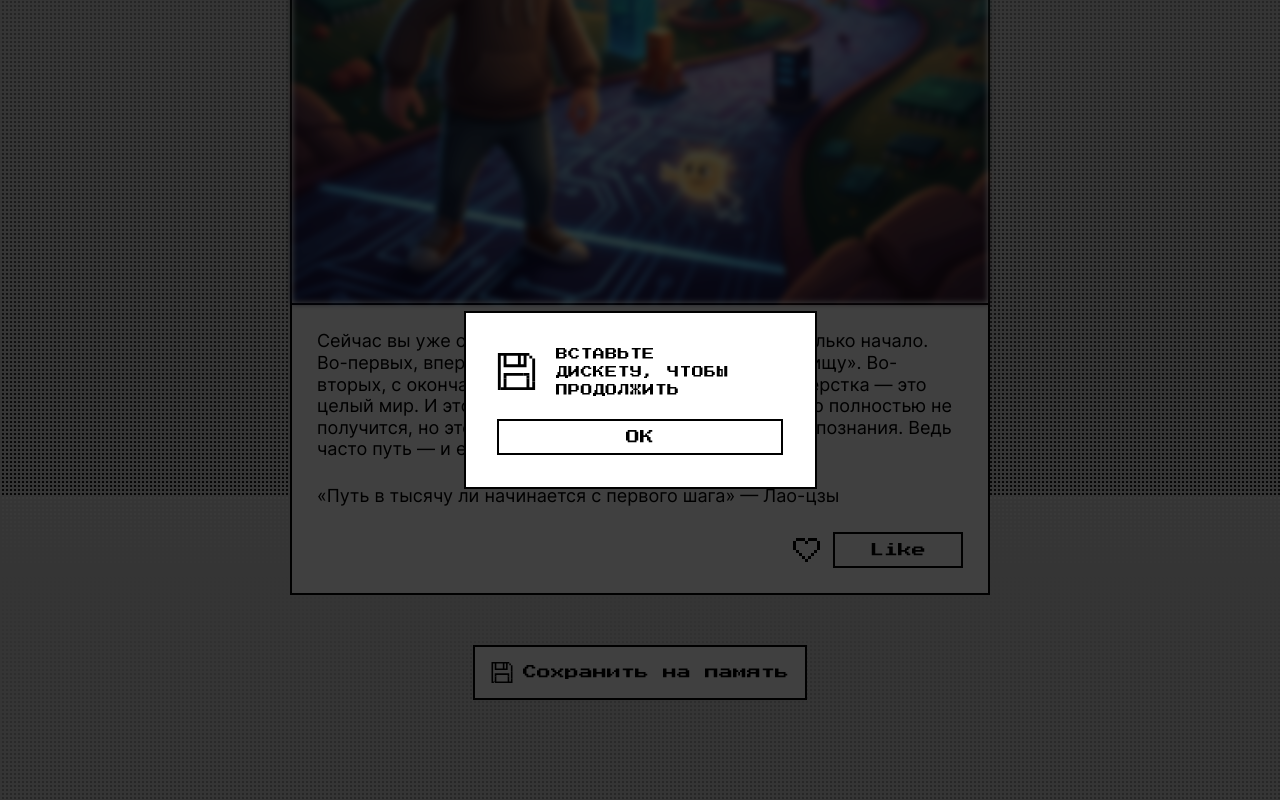
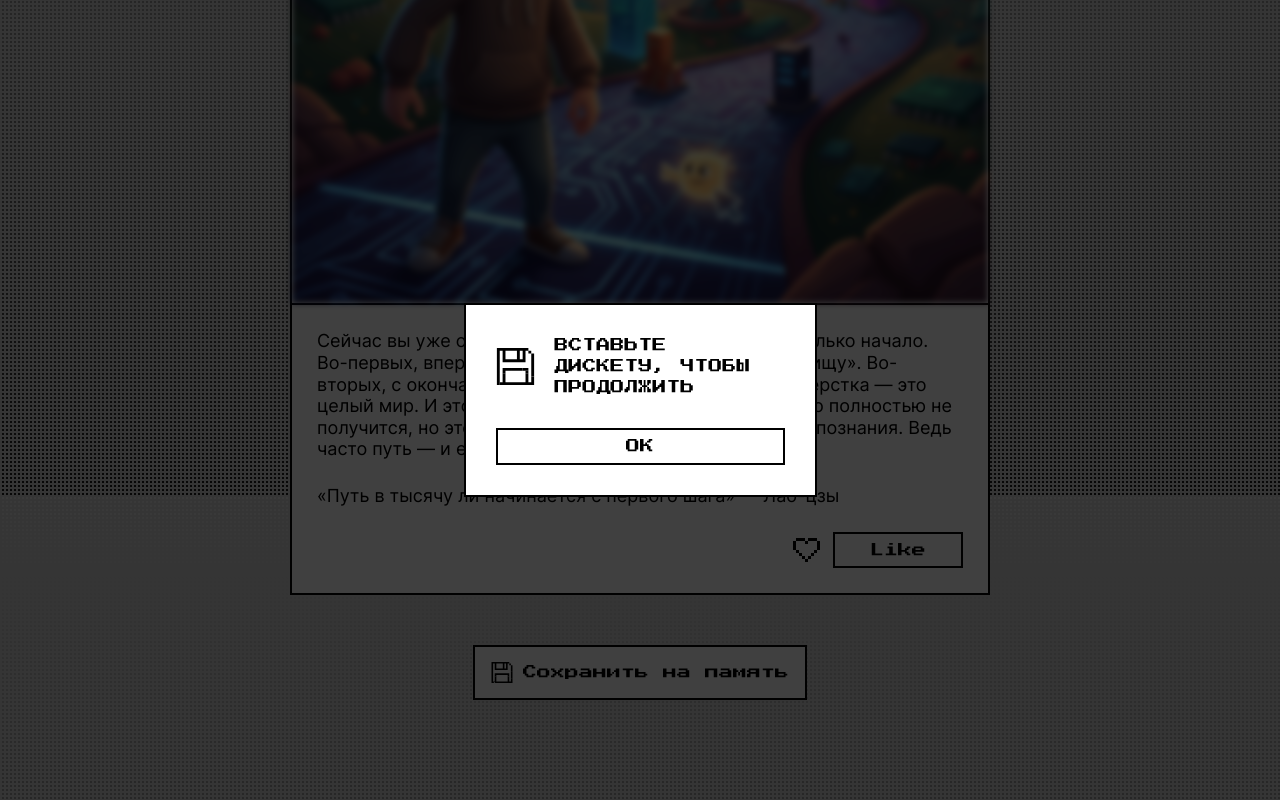
Before and after one commit to BongoBongo78/zakrivayuschiy-teg-f, a plain HTML site: page index.html in a window 1280 px wide. Both pictures are taken after a click on the button "Сохранить на память". Shown: the part 8305-9105 px from the top of the page. Drawn offline with Linux system fonts and the light colour scheme; a script that the page names is missing.

Commit message:
Версия 3.0

```diff
--- a/styles/style.css
+++ b/styles/style.css
@@ -178,10 +178,8 @@
   letter-spacing: 0;
   text-transform: uppercase;
   color: #000;
-}
 
-/* Фоллбэк-обводка через тень (поддерживается везде) */
-.page-cards__item-label {
+  /* Фоллбэк-обводка через тень (поддерживается везде) */
   text-shadow:
     1px 0 0 var(--label-stroke-color),
     -1px 0 0 var(--label-stroke-color),
@@ -235,6 +233,11 @@
   background: #fff;
   color: #000;
   cursor: pointer;
+  position: relative;
+  overflow: hidden;
+  outline: none;
+  transition: box-shadow 0.3s ease;
+  z-index: 0;
 }
 
 /* Фиксируем ширину кнопки Like, чтобы текст Like/Unlike не менял размер кнопки */
@@ -283,11 +286,11 @@
   font-size: 14px;
   line-height: 0.9;
   letter-spacing: 0;
-}
-
-/* Текст кнопок для анимаций и скриптов */
-.button__text {
   display: inline-block;
+  position: relative;
+  z-index: 1;
+  color: #fff;
+  mix-blend-mode: difference;
 }
 
 /* Блок действий страницы */
@@ -329,15 +332,6 @@
   text-transform: none;
 }
 
-/* Эффекты для всех текстовых кнопок */
-.btn {
-  position: relative;
-  overflow: hidden;
-  outline: none;
-  transition: box-shadow 0.3s ease;
-  z-index: 0;
-}
-
 /* Тень при фокусе (2px 2px 0, цвет = currentColor) */
 .btn:focus-visible {
   box-shadow: 2px 2px 0 currentColor;
@@ -358,14 +352,6 @@
   transform: translateX(0);
 }
 
-/* Текст и иконка поверх, с режимом смешивания difference */
-.btn .button__text {
-  position: relative;
-  z-index: 1;
-  color: #fff;
-  mix-blend-mode: difference;
-}
-
 /* Поддерживаем читаемость иконки на тёмном оверлее без фильтров */
 .btn:hover .save-icon,
 .btn:focus-visible .save-icon {
@@ -382,7 +368,6 @@
   stroke: none;
 }
 
-
 /* Размер иконки в модальном окне по макету: 39×39px */
 .modal .save-icon {
   width: 39px;
@@ -398,21 +383,20 @@
   background: transparent;
 }
 
+/* Модальное окно */
 .modal[open] {
   display: grid;
   grid-template-columns: auto 1fr;
-  gap: clamp(12px, 3vw, 20px);
+  column-gap: 20px;
+  row-gap: 30px;
   background: #fff;
   color: #000;
   border: 2px solid #000;
-  /* Динамические паддинги: 40px на 375px, ~30px на десктопе */
-  padding: clamp(30px, calc(40px + (100vw - 375px) * -0.00939), 40px);
-  /* Размер модалки: увеличим минимальную ширину, чтобы текст не уходил в 4-ю строку */
-  inline-size: clamp(320px, 40vw, 353px);
-  max-inline-size: 95vw;
+  padding-block: 30px;
+  padding-inline: 30px;
   box-sizing: border-box;
-  /* Масштабируем внутренний текст относительно ширины модалки */
-  container-type: inline-size;
+  margin-inline: auto;
+  max-inline-size: 100%; /* Не выходим за пределы экрана */
 }
 
 .modal__content {
@@ -420,9 +404,8 @@
 }
 
 .modal__text {
-  display: flex;
-  align-items: center;
-  max-inline-size: 18ch;
+  max-inline-size: 18ch; /* Ограничиваем кол-во символов */
+  min-inline-size: 230px;
 }
 
 /* Типографика описания модального окна */
@@ -430,9 +413,8 @@
   margin: 0;
   font-family: var(--font-accent);
   font-weight: 400;
-  font-size: clamp(12px, 2.6cqw, 14px);
+  font-size: 14px;
   line-height: 1.5;
-  letter-spacing: 0.03em;
   text-transform: uppercase;
 }
 
```
Also changed, not shown: 1 other file.
